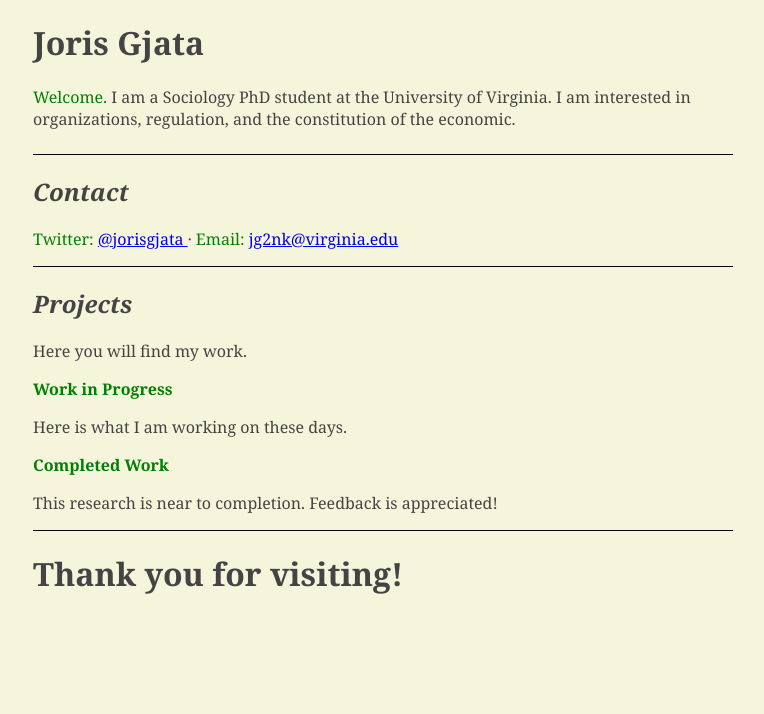
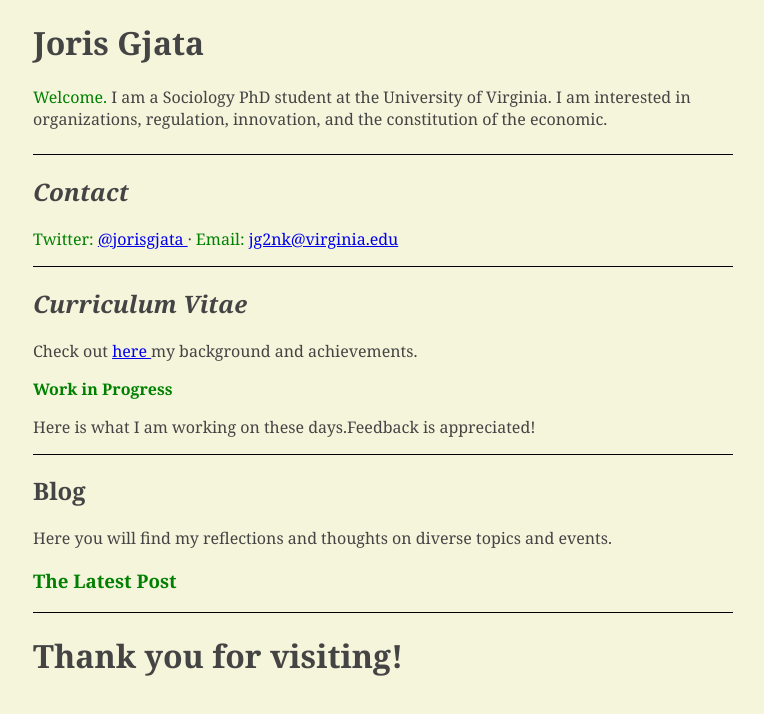
Before and after one commit to jorisgjata/jorisgjata.github.io, a plain HTML site: page index.html in a window 1280 px wide. Shown: the whole page, without its empty margins (257-1021 px from the left). Drawn offline with Linux system fonts and the light colour scheme.

Commit message:
cv blog structure

```diff
--- a/index.html
+++ b/index.html
@@ -7,9 +7,8 @@
 </head>
 
 <body>
-
-	<h1> Joris Gjata</h1>
-	<p> <font color="green">Welcome.</font> I am a Sociology PhD student at the University of Virginia. I am interested in organizations, regulation, and the constitution of the economic.</p>
+	<h1> Joris Gjata </h1>
+	<p> <font color="green">Welcome.</font> I am a Sociology PhD student at the University of Virginia. I am interested in organizations, regulation, innovation, and the constitution of the economic.</p>
 
 <hr>
 
@@ -18,13 +17,17 @@
 	<p> <font color="green">Twitter:</font> <a href="https://twitter.com/jorisgjata"> @jorisgjata </a>· <font color="green">Email:</font> <a href="mailto: jg2nk@virginia.edu?subject=Hello!" > jg2nk@virginia.edu </a> </p>
 </div>
 
-<div id="projects">
-	<h2> Projects </h2>
-	<p> Here you will find my work. </p>
+<div id="CV">
+	<h2> Curriculum Vitae </h2>
+	<p> Check out <a href="/Users/jorisgjata/Desktop/Career_development_Advice"> here </a> my background and achievements. </p>
 	<h3> <font color="green">Work in Progress</font> </h3>
-	<p> Here is what I am working on these days. </p>
-	<h3> <font color="green">Completed Work </font> </h3>
-	<p> This research is near to completion. Feedback is appreciated!</p>
+	<p> Here is what I am working on these days.Feedback is appreciated! </p>
+</div>
+
+<div id="blog">
+	<h2> Blog </h2>
+	<p> Here you will find my reflections and thoughts on diverse topics and events. </p>
+	<h3> <font color="green"> The Latest Post</font> </h3>
 </div>
 
 	<h1> Thank you for visiting!</h1>
--- a/style.css
+++ b/style.css
@@ -33,16 +33,20 @@ border: black;
 	font-style: italic;
 }
 
-#projects {
+#CV {
 	border-bottom: 1px solid black;
 	}
 
-#projects h2 {
+#blog {
+	border-bottom: 1px solid black;
+	}
+
+#CV h2 {
 	font-size: 150%;
 	font-style: italic;
 }
 
-#projects h3 {
+#CV h3 {
 	font-size: 100%;
 	font-style: normal;
 }
```
